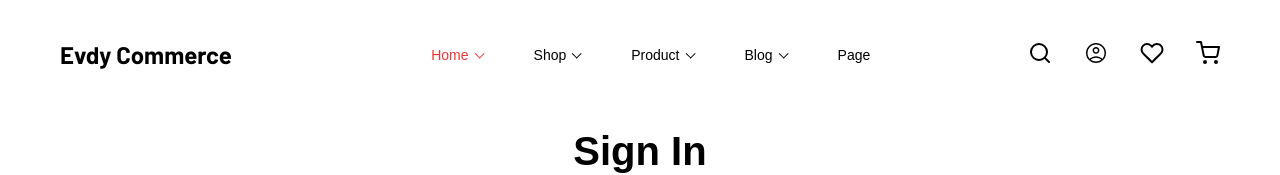
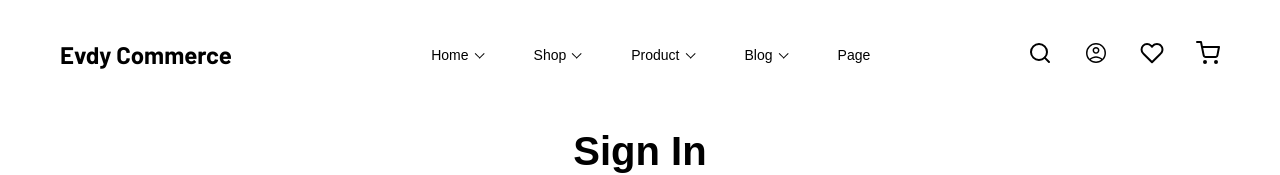
Before and after one commit to DmitryDoroshko/demetra-evdy-commerce, a Next.js app in the folder client/: page /sign-in in a window 1280 px wide. Shown: the top 175 px of the page. Built offline with nearby package versions, Linux system fonts and the light colour scheme.

Commit message:
Client: Highlight active Header link

```diff
--- a/client/components/layout/Header/Header.tsx
+++ b/client/components/layout/Header/Header.tsx
@@ -1,8 +1,11 @@
 import { useState } from "react";
+import Link from "next/link";
+import { usePathname } from "next/navigation";
+
 import { HeaderDropdown } from "@/components/layout/Header/HeaderDropdown";
-import Link from "next/link";
 
 export function Header() {
+  const pathname = usePathname();
   const [isHamburgerMenuOpen, setIsHamburgerMenuOpen] = useState<boolean>(false);
 
   const openHamburgerMenuHandler = () => {
@@ -20,12 +23,12 @@ export function Header() {
           <div className="header__nav">
             <nav className="header__dropdowns">
               <ul className="header__dropdown-list">
-                <HeaderDropdown linkHref={"/"} title={"Home"} isDropdownActive={true} />
-                <HeaderDropdown linkHref={"/shop"} title={"Shop"} isDropdownActive={false} />
-                <HeaderDropdown linkHref={"/product"} title={"Product"} isDropdownActive={false} />
-                <HeaderDropdown linkHref={"/blog"} title={"Blog"} isDropdownActive={false} />
+                <HeaderDropdown linkHref={"/"} title={"Home"} isDropdownActive={pathname === "/"} />
+                <HeaderDropdown linkHref={"/shop"} title={"Shop"} isDropdownActive={pathname === "/shop"} />
+                <HeaderDropdown linkHref={"/product"} title={"Product"} isDropdownActive={pathname === "/product"} />
+                <HeaderDropdown linkHref={"/blog"} title={"Blog"} isDropdownActive={pathname === "/blog"} />
                 <li className="header__dropdown">
-                  <a href="#" className="header__link">Page</a>
+                  <Link href="/page" className="header__link">Page</Link>
                 </li>
 
               </ul>
```
